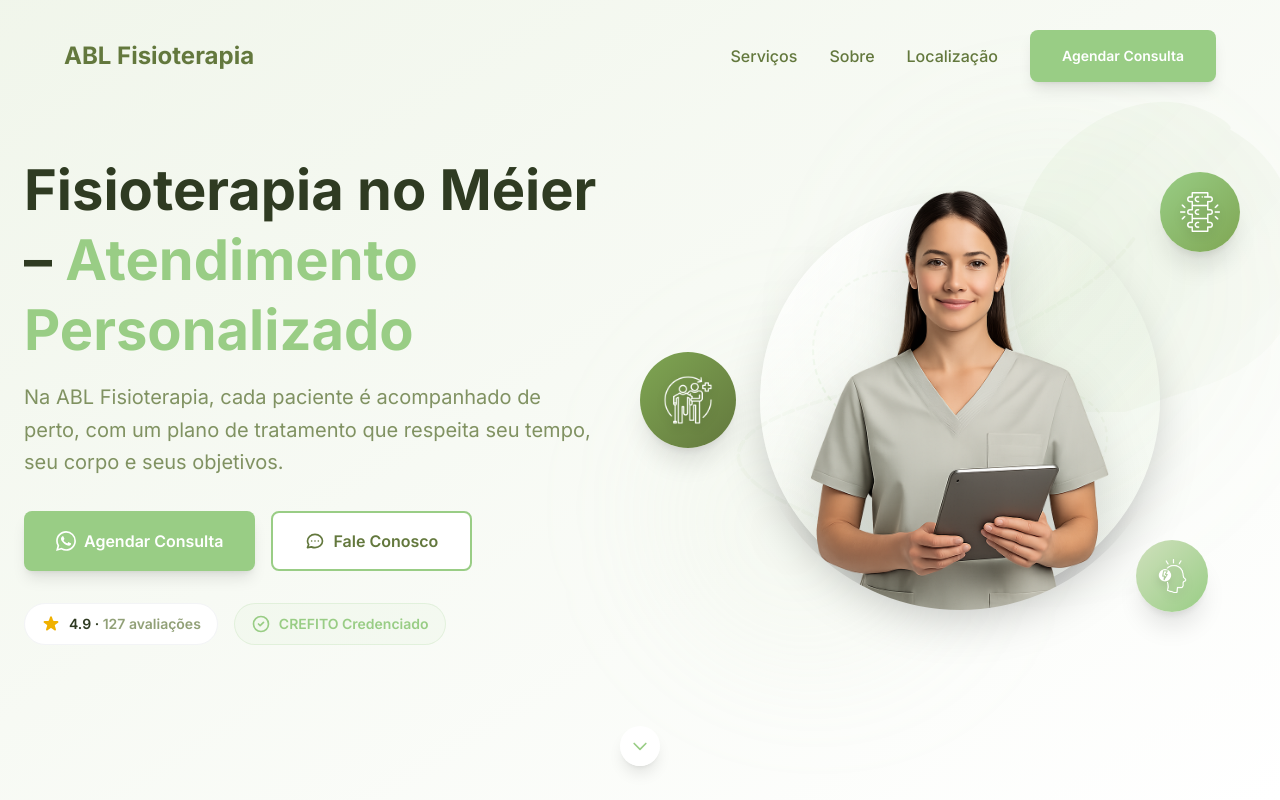
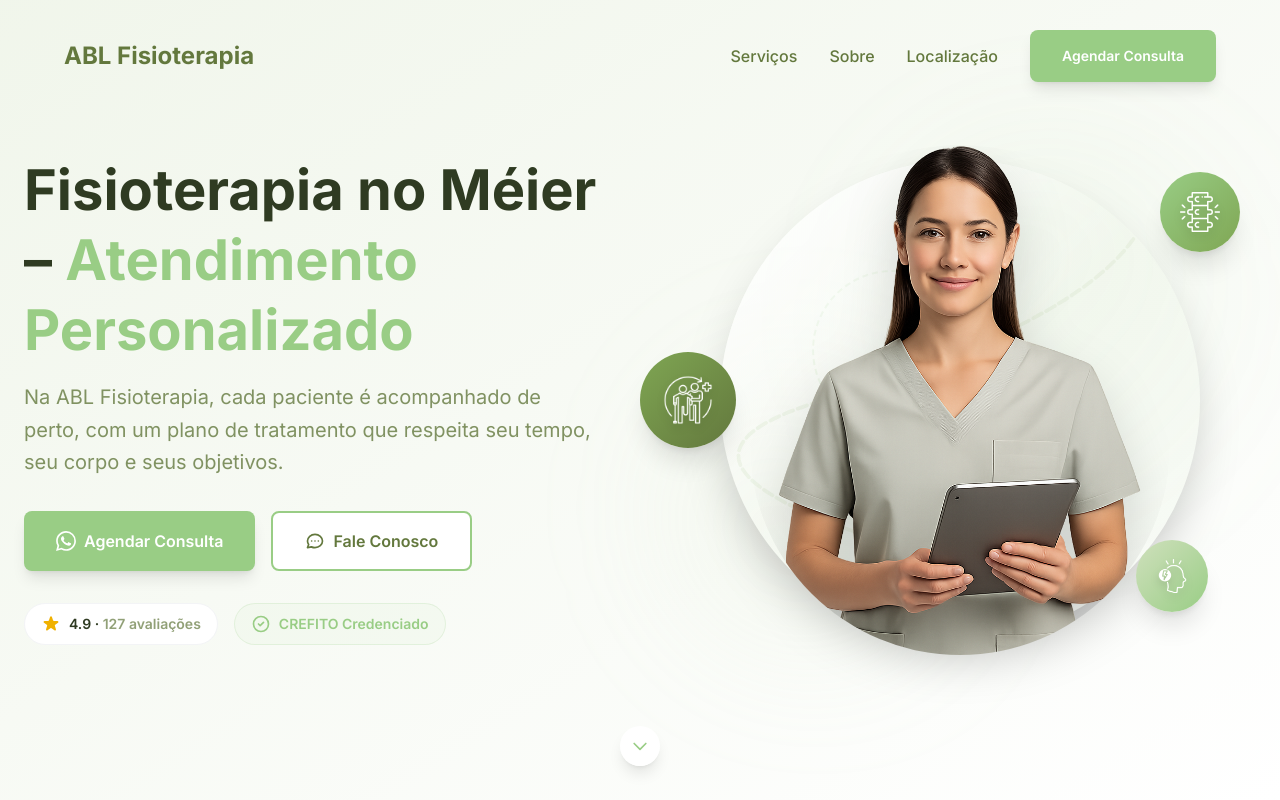
Before and after one commit to MattRib/abl-fisio, a Next.js app: page / in a window 1280 px wide. Shown: the top 800 px of the page. Built offline with nearby package versions, Linux system fonts and the light colour scheme.

Commit message:
feat: refine background elements and adjust opacity for improved visual hierarchy in Hero section

```diff
--- a/components/sections/Hero.tsx
+++ b/components/sections/Hero.tsx
@@ -160,32 +160,14 @@ export default function Hero() {
               <div className="absolute top-1/2 left-1/2 -translate-x-1/2 -translate-y-1/2 w-[500px] h-[500px] bg-gradient-radial from-primary/5 via-transparent to-transparent rounded-full animate-pulse-subtle pointer-events-none" />
             </div>
 
-            {/* Ondas orgânicas sutis - canto superior direito */}
-            <div className="absolute -top-12 -right-16 w-80 h-80 opacity-[0.06] pointer-events-none animate-float-slow">
-              <svg viewBox="0 0 200 200" xmlns="http://www.w3.org/2000/svg" className="w-full h-full">
-                <defs>
-                  <linearGradient id="heroWaveGradient" x1="0%" y1="0%" x2="100%" y2="100%">
-                    <stop offset="0%" style={{ stopColor: '#99CD85', stopOpacity: 1 }} />
-                    <stop offset="50%" style={{ stopColor: '#7FA653', stopOpacity: 0.8 }} />
-                    <stop offset="100%" style={{ stopColor: '#CFE0BC', stopOpacity: 0.6 }} />
-                  </linearGradient>
-                </defs>
-                <path
-                  fill="url(#heroWaveGradient)"
-                  d="M43.7,-76.7C56.9,-69.3,68.4,-58.4,75.6,-44.8C82.8,-31.2,85.7,-15.6,86.3,0.4C86.9,16.4,85.2,32.8,77.8,46.3C70.4,59.8,57.3,70.4,42.8,77.5C28.3,84.6,12.4,88.2,-3.2,93.7C-18.8,99.2,-37.6,106.6,-53.1,100.8C-68.6,95,-80.8,76,-87.4,56.1C-94,36.2,-95,15.4,-91.7,-3.9C-88.4,-23.2,-80.8,-41,-69.7,-55.4C-58.6,-69.8,-43.9,-80.8,-28.4,-87.3C-12.9,-93.8,3.4,-95.8,18.5,-91.9C33.6,-88,47.5,-78.2,43.7,-76.7Z"
-                  transform="translate(100 100)"
-                />
-              </svg>
-            </div>
-
             {/* Container principal - overflow visível para quebrar o círculo */}
             <div className="relative w-full h-[520px] flex items-center justify-center overflow-visible">
 
               {/* Círculo decorativo de fundo - camada z-0 - abaixado para alinhar com o corpo */}
-              <div className="absolute top-1/2 left-1/2 -translate-x-1/2 -translate-y-1/2 w-[400px] h-[400px] rounded-full bg-gradient-to-br from-white via-secondary/5 to-primary/5 shadow-2xl z-0" />
+              <div className="absolute top-1/2 left-1/2 -translate-x-1/2 -translate-y-1/2 w-[480px] h-[480px] rounded-full bg-gradient-to-br from-white via-secondary/5 to-primary/5 shadow-2xl z-0" />
 
               {/* Imagem da fisioterapeuta - camada z-20 - corpo dentro do círculo com bordas arredondadas */}
-              <div className="relative z-20 w-[420px] h-[420px] flex items-center justify-center overflow-visible">
+              <div className="relative z-20 w-[420px] h-[510px] flex items-center justify-center overflow-visible">
                 <div className="rounded-full overflow-hidden w-full h-full">
                   <Image
                     src="/assets/hero/img_hero.png"
@@ -201,7 +183,7 @@ export default function Hero() {
 
               {/* Linha curva conectiva entre ícones - camada z-10 */}
               <svg
-                className="absolute inset-0 w-full h-full z-10 pointer-events-none opacity-[0.08]"
+                className="absolute inset-0 w-full h-full z-10 pointer-events-none opacity-[0.20]"
                 viewBox="0 0 420 420"
                 xmlns="http://www.w3.org/2000/svg"
               >
```
